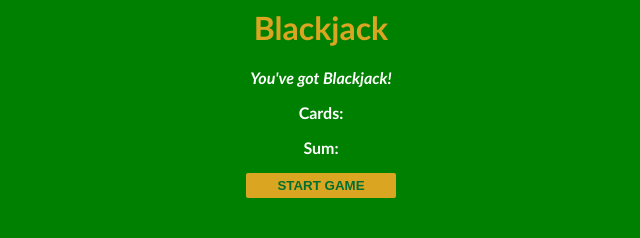
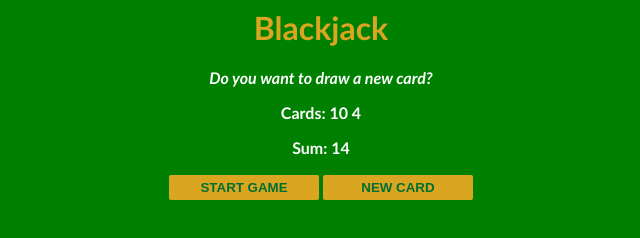
Before and after one commit to Wajidmk/Blackjack, a plain HTML site: page index.html in a window 1280 px wide. Both pictures are taken after a click on the button "START GAME". Shown: the whole page, without its empty margins (319-959 px from the left). Drawn offline with Linux system fonts and the light colour scheme.

Commit message:
Added more functions

```diff
--- a/index.css
+++ b/index.css
@@ -25,5 +25,7 @@ button{
     font-weight: bold;
     border: none;
     border-radius: 2px;
+    margin-bottom: 2px;
+    margin-top: 2px;
 
 }
--- a/index.html
+++ b/index.html
@@ -5,9 +5,10 @@
     <body>
         <h1>Blackjack</h1>
         <p id="message-el">Want to play a round?</p>
-        <p>Cards:</p>
-        <p>Sum:</p>
+        <p id="cards-el">Cards:</p>
+        <p id="sum-el">Sum:</p>
         <button  onclick=" startGame()"> START GAME</button>
+        <button  onclick=" newCard()"> NEW CARD</button>
         <script src="index.js"></script>
     </body>
 </html>
--- a/index.js
+++ b/index.js
@@ -1,16 +1,20 @@
 let firstCard = 10
-let secondCard = 11
+let secondCard = 4
 let sum = firstCard + secondCard
 let hasBlackjack =false
 let isAlive = true
 let message = " "
-
-
 let messageEl= document.getElementById("message-el")
-
-
+let sumEl = document.getElementById("sum-el")
+let cardsEl = document.getElementById("cards-el")
 
 function startGame(){
+    renderGame()
+}
+
+function renderGame(){
+    cardsEl.textContent =  " Cards: " + firstCard + " " + secondCard
+    sumEl.textContent = "Sum: " + sum
     if (sum <=20){
         message = "Do you want to draw a new card?"
      } else if(sum === 21){
@@ -24,5 +28,12 @@ function startGame(){
 
       messageEl.textContent = message
 
+ }
 
+ function newCard(){
+
+    let card = 6
+    sum += card
+
+    renderGame()
  }
```
